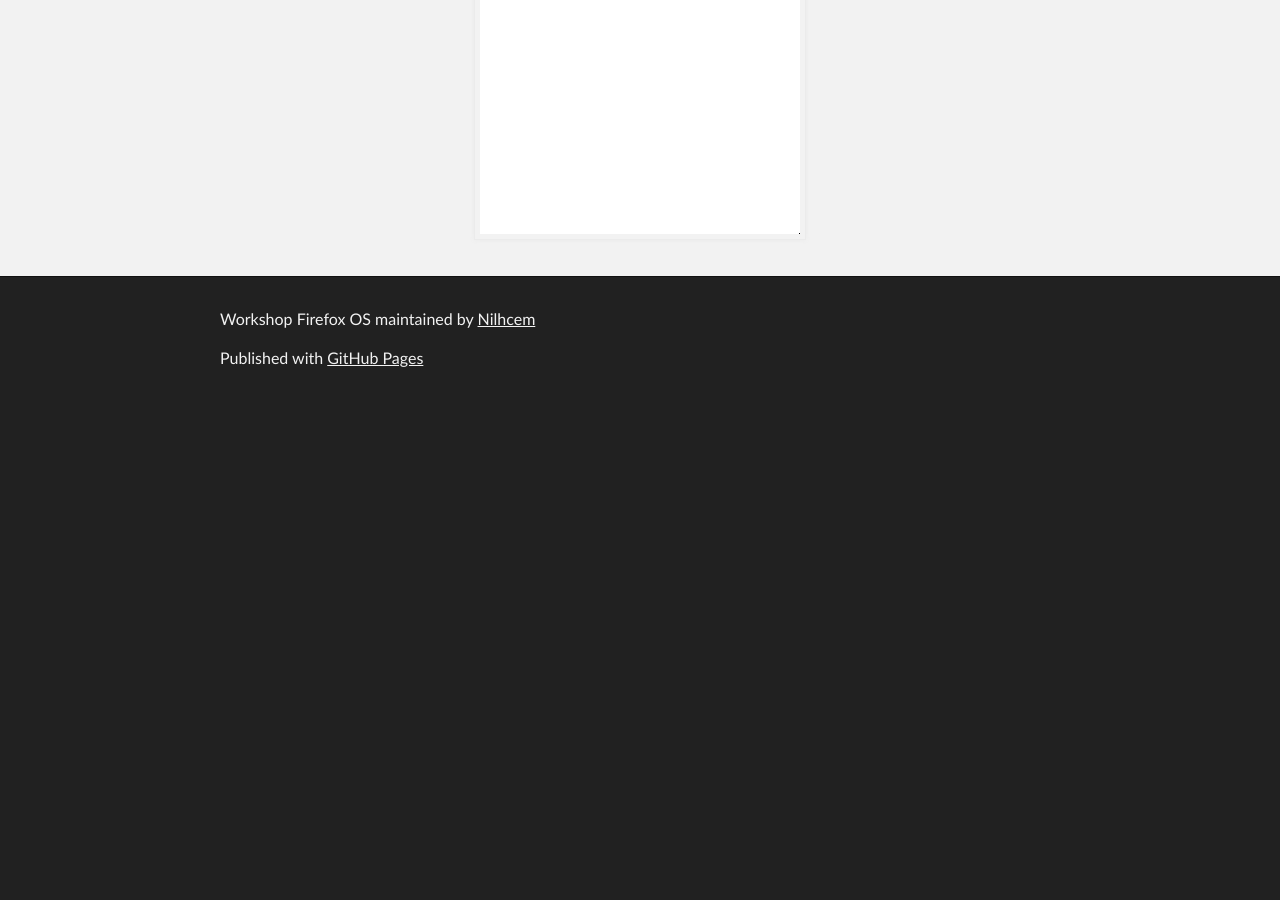
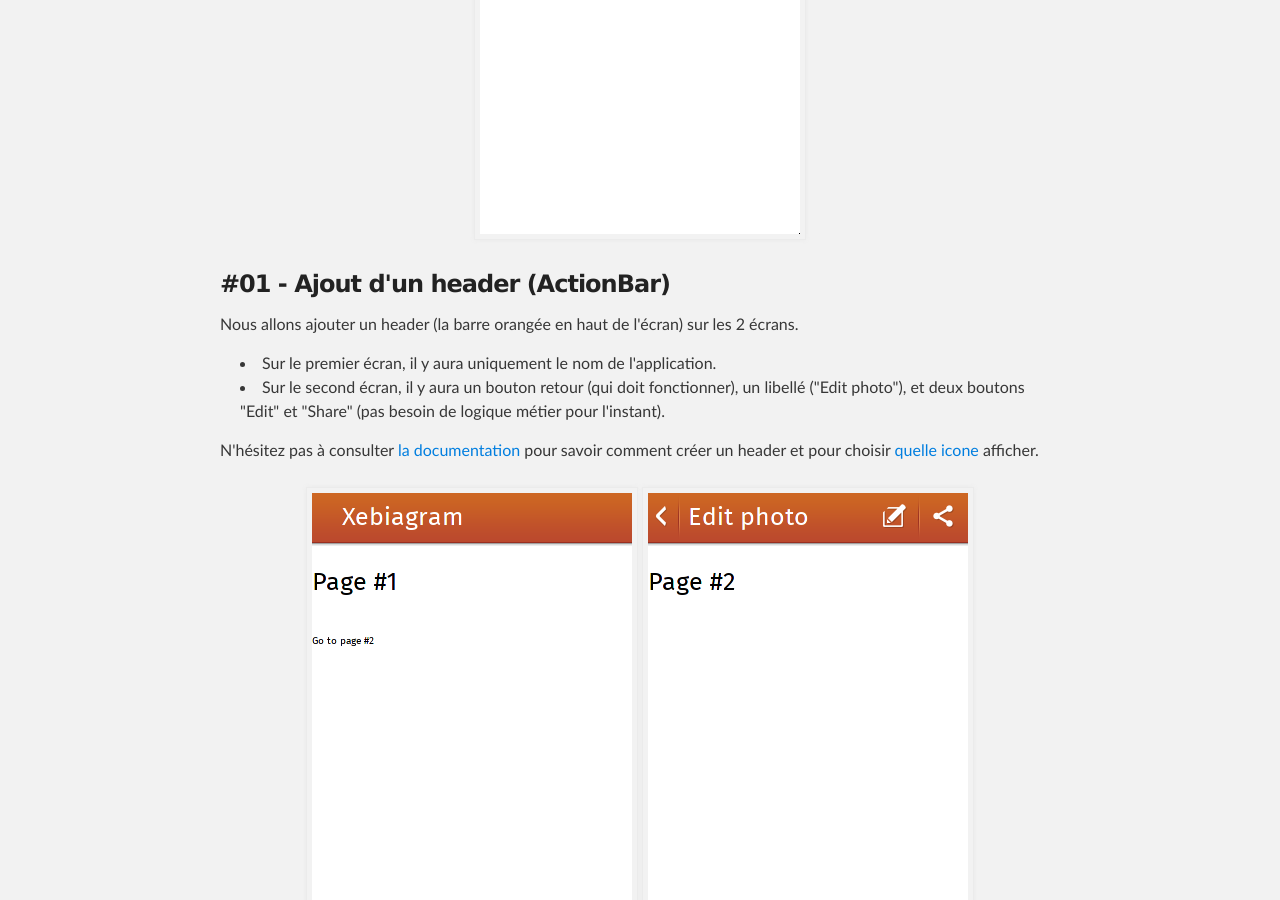
Before and after one commit to Nilhcem/xebia-fxos-workshop, a Jekyll site: the page built from index.html, in a window 1280 px wide and 900 px high, scrolled down 2034 px. Built offline with Jekyll 4.4.1, drawn with Linux system fonts in a browser that asks for light colours; Markdown is read by kramdown in place of the engine named in the settings; before the commit the page ends 2439 px from its top, so only the background shows below that.

Commit message:
Add Step #01 - Headers

```diff
--- a/index.html
+++ b/index.html
@@ -64,3 +64,22 @@ Votre but est le suivant :<br />
 N'oubliez pas de vous inspirer du code source des 2 applications que vous avez téléchargé dans l'étape #00a pour créer le fichier manifest.webapp.
 
 <center><img src="images/step-00b.png" /></center>
+
+
+
+<h3>#01 - Ajout d'un header (ActionBar)</h3>
+
+<p>
+Nous allons ajouter un header (la barre orangée en haut de l'écran) sur les 2 écrans.<br />
+<ul>
+  <li>Sur le premier écran, il y aura uniquement le nom de l'application.</li>
+  <li>Sur le second écran, il y aura un bouton retour (qui doit fonctionner), un libellé ("Edit photo"), et deux boutons "Edit" et "Share" (pas besoin de logique métier pour l'instant).</li>
+</ul>
+
+N'hésitez pas à consulter <a href="http://buildingfirefoxos.com/building-blocks/headers.html">la documentation</a> pour savoir comment créer un header et pour choisir <a href="http://buildingfirefoxos.com/building-blocks/primary-actions.html">quelle icone</a> afficher.
+</p>
+
+<center>
+  <img src="images/step-01a.png" />
+  <img src="images/step-01b.png" />
+</center>
```
Also changed, not shown: images/step-01a.png (added), images/step-01b.png (added).
